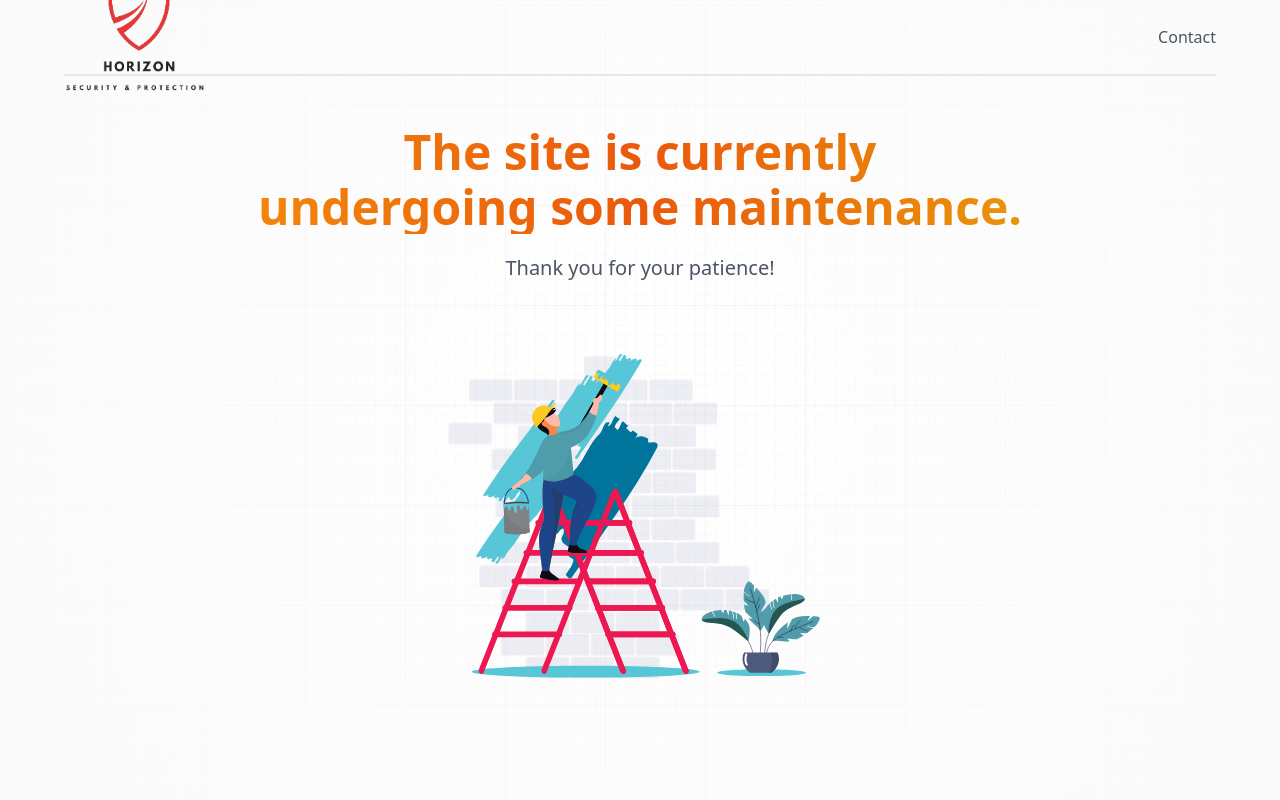
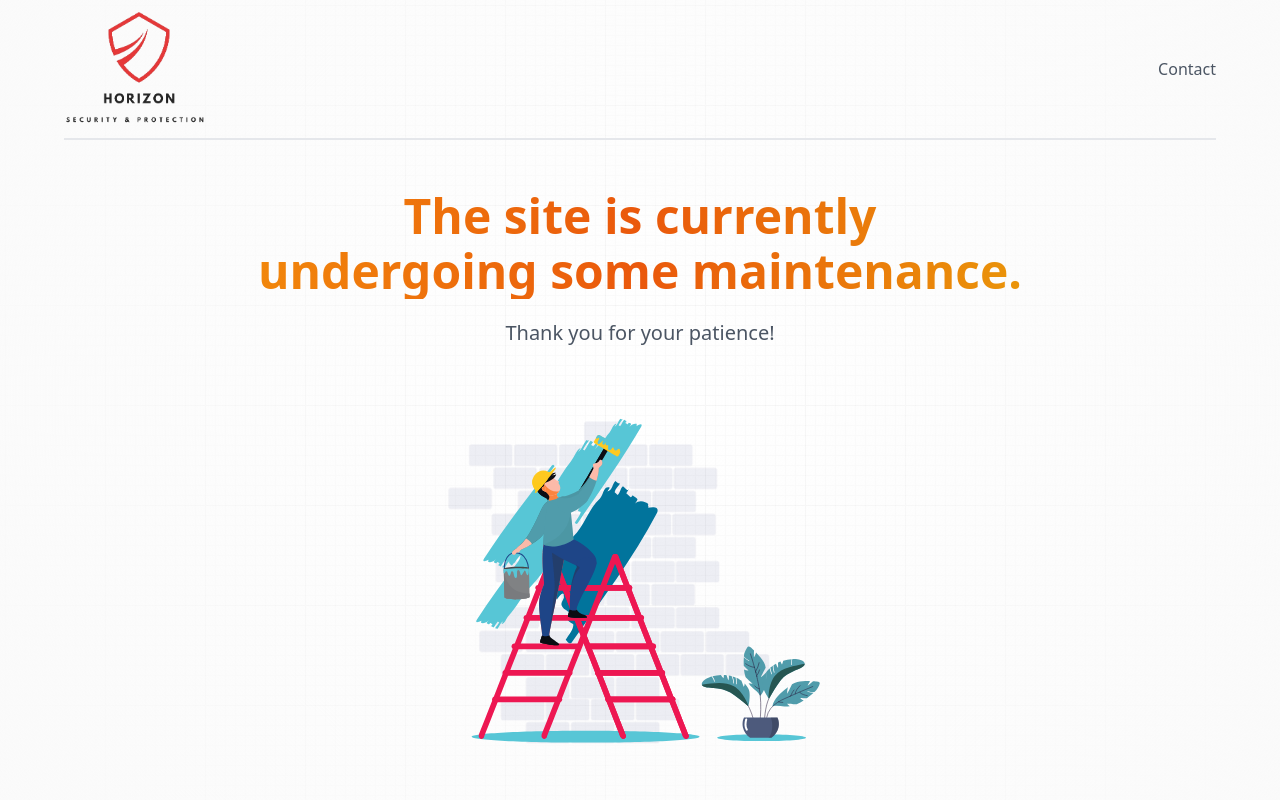
Before and after one commit to SMHussein/Horizon, a Next.js app: page / in a window 1280 px wide. Shown: the top 800 px of the page. Built offline with nearby package versions, Linux system fonts and the light colour scheme.

Commit message:
Fixing logo dimentions

```diff
--- a/components/Nav.jsx
+++ b/components/Nav.jsx
@@ -10,12 +10,12 @@ function Nav() {
 
     return (
         <nav className='flex-between'>
-            <Link href='/' className='flex gap-2 flex-center w-[150px] h-[50px]'>
+            <Link href='/' className='flex gap-2 flex-center'>
                 <Image
                     src='/assets/images/logo.png'
                     alt='Horizon Logo'
                     width={150}
-                    height={50}
+                    height={115}
                     className='object-contain'
                 />
             </Link>
```
